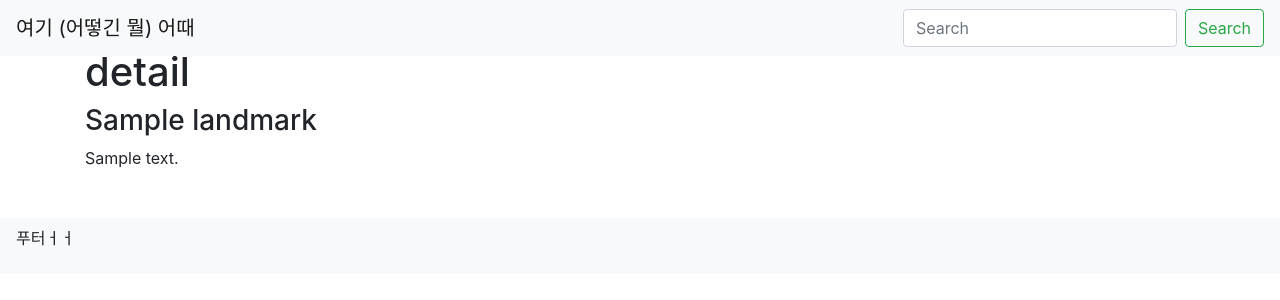
After one commit to Lagom92/hackathon, a Django app: page /landmark/1/ in a window 1280 px wide. The commit adds this page. Shown: the top 300 px of the page. Run offline with Django 3.2, Linux system fonts and the light colour scheme; tables that the repository leaves empty hold one stand-in row (values such as "Sample post"); some libraries are stand-ins or nearby versions.

Commit message:
Create detail

```diff
--- a/mypjt/boards/models.py
+++ b/mypjt/boards/models.py
@@ -4,14 +4,15 @@ from django.db import models
 class Landmark(models.Model):
     name = models.CharField(max_length=100)
     country = models.CharField(max_length=50)
-    # 랜드마크 이미지
+    # 랜드마크 이미지 url
+    # 랜드마크 정보
 
     def __str__(self):
         return self.name
 
 
 class Comment(models.Model):
-    landmark = models.ForeignKey(Landmark, on_delete=models.CASCADE)
+    landmark = models.ForeignKey(Landmark, on_delete=models.CASCADE, related_name='comment')
     content = models.TextField()
     # 작성 날짜
     # 스코어 ?
--- /dev/null
+++ b/mypjt/boards/templates/detail.html
@@ -0,0 +1,12 @@
+{% extends 'base.html' %}
+{% block body %}
+
+<h1>detail</h1>
+
+<h3>{{landmark}}</h3>
+
+{% for comment in comments %}
+    {{comment.content}}
+{% endfor %}
+
+{% endblock %}
--- a/mypjt/boards/templates/main.html
+++ b/mypjt/boards/templates/main.html
@@ -5,7 +5,7 @@
 
 <form class="form-inline" action="{% url 'landmark' %}" method="POST">
     {% csrf_token %}
-    <input class="form-control mr-sm-2" type="search" placeholder="Search" aria-label="Search" name="country" required="required">
+    <input class="form-control mr-sm-2 col-md-6" type="search" placeholder="나라 이름을 입력해주세요." aria-label="Search" name="country" required="required">
     <button class="btn btn-outline-success my-2 my-sm-0" type="submit">Search</button>
 </form>
 
--- a/mypjt/boards/urls.py
+++ b/mypjt/boards/urls.py
@@ -5,4 +5,5 @@ from . import views
 urlpatterns = [
     path('', views.main, name='main'),
     path('landmark/', views.landmark, name='landmark'),
+    path('landmark/<int:id>/', views.detail, name='detail'),
 ]
--- a/mypjt/boards/views.py
+++ b/mypjt/boards/views.py
@@ -24,3 +24,15 @@ def landmark(request):
             return redirect('main')
 
     return redirect('main')
+
+
+def detail(request, id):
+    landmark = Landmark.objects.get(id=id)
+    comments = landmark.comment.all()
+
+    context = {
+        'landmark': landmark,
+        'comments': comments,
+    }
+
+    return render(request, 'detail.html', context)
```
